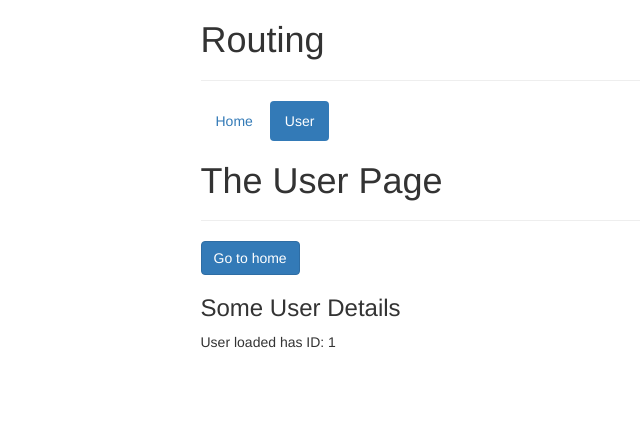
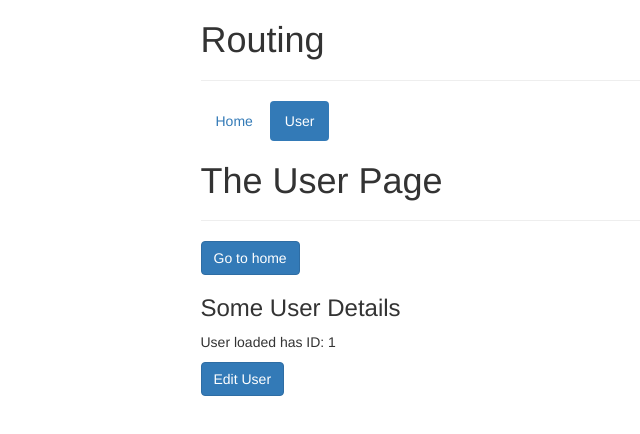
Before and after one commit to onursazak/VueJs-vue-router, a Vue app: page /user/1 in a window 1280 px wide. Shown: the top 434 px of the page, without its empty margins (162-802 px from the left). Built offline with nearby package versions, Linux system fonts and the light colour scheme.

Commit message:
making router links more dynamic

```diff
--- a/src/components/user/UserDetail.vue
+++ b/src/components/user/UserDetail.vue
@@ -1,6 +1,10 @@
 <template>
 	<div>
 		<h3>Some User Details</h3>
-        <p>User loaded has ID: {{ $route.params.id}}</p>
+		<p>User loaded has ID: {{ $route.params.id}}</p>
+		<router-link
+			tag="button"
+			:to="'/user/' + $route.params.id +'/edit'"
+		class="btn btn-primary">Edit User</router-link>
 	</div>
 </template>
--- a/src/components/user/UserEdit.vue
+++ b/src/components/user/UserEdit.vue
@@ -1,3 +1,5 @@
 <template>
-    <h3>Edit the User</h3>
+	<div>
+		<h3>Edit the User</h3>
+	</div>
 </template>
```
